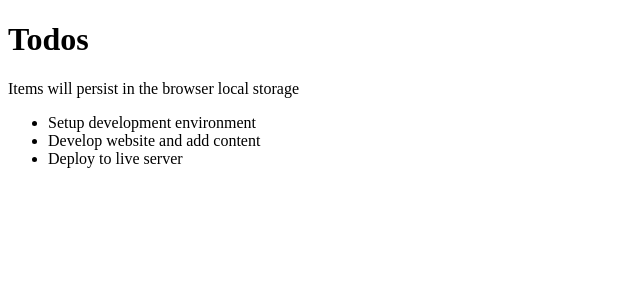
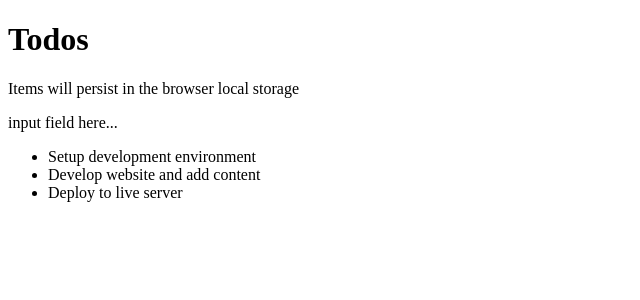
Before and after one commit to kamrantahir2/TodoApp-IbasLogic, a React (Vite) app: page / in a window 1280 px wide. Shown: the top 300 px of the page, without its empty margins (0-640 px from the left). Built offline with nearby package versions, Linux system fonts and the light colour scheme.

Commit message:
Use prop drilling to pass the todos array from TodosLogic to its child TodosList

```diff
--- a/src/components/TodosList.jsx
+++ b/src/components/TodosList.jsx
@@ -0,0 +1,16 @@
+
+const TodosList = (props) => {
+    /* To Display the list we need to loop through the array using the js map function and return the title of the individual todo*/
+    return (
+        <div>
+            <ul>
+                {props.todosProps.map(todo => (
+                    <li>{todo.title}</li>
+                ))}
+            </ul>
+        </div>
+    );
+
+};
+
+export default TodosList;
--- a/src/components/TodosLogic.jsx
+++ b/src/components/TodosLogic.jsx
@@ -1,3 +1,5 @@
+import InputTodo from "@/components/InputTodo";
+import TodosList from "@/components/TodosList";
 
 const TodosLogic = () => {
     // Mock List
@@ -20,15 +22,14 @@
     ];
 
     return (
-        /* To Display the list we need to loop through the array using the js map() function and return the title of the individual todo*/
-        <>
-            <ul>
-                {todos.map(todo => (
-                    <li>{todo.title}</li>
-                ))}
-            </ul>
 
-        </>
+        <div>
+
+            <InputTodo />
+
+            <TodosList todosProps={todos} />
+
+        </div>
     );
 };
 
```
